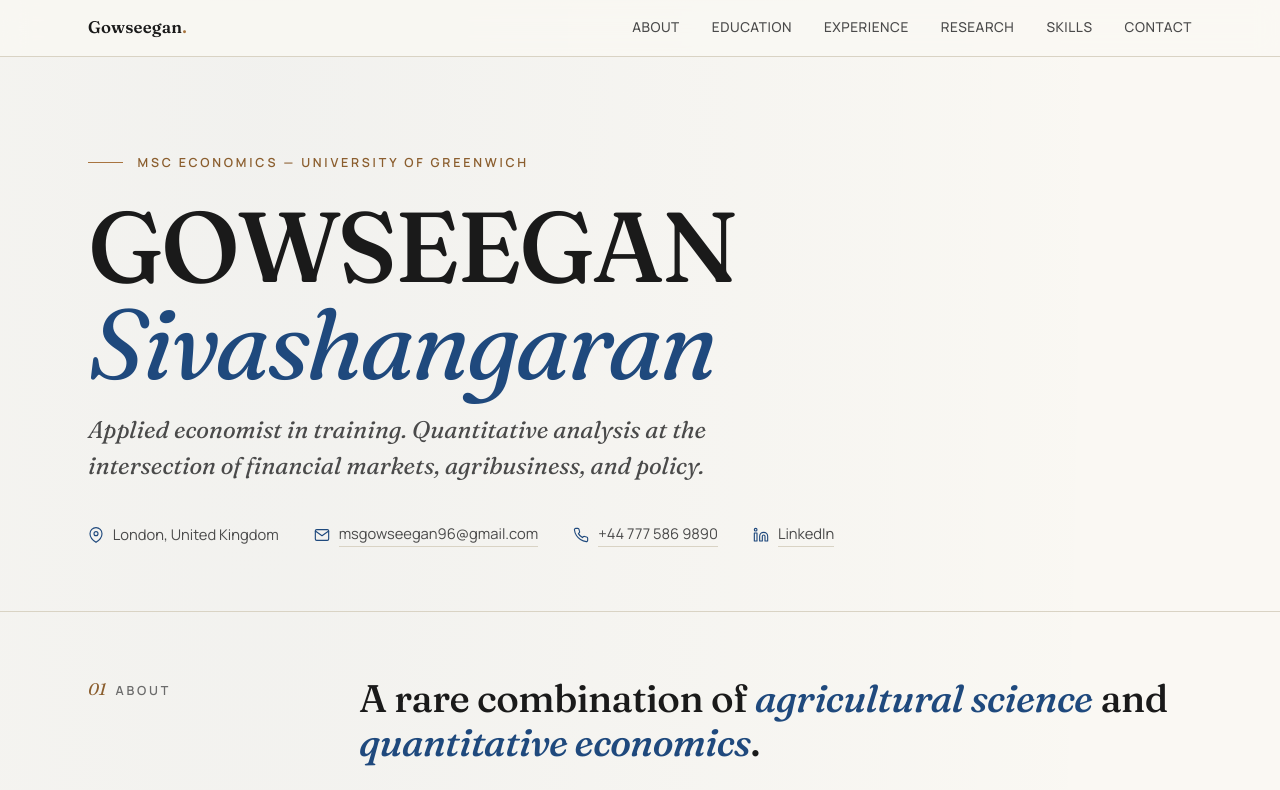
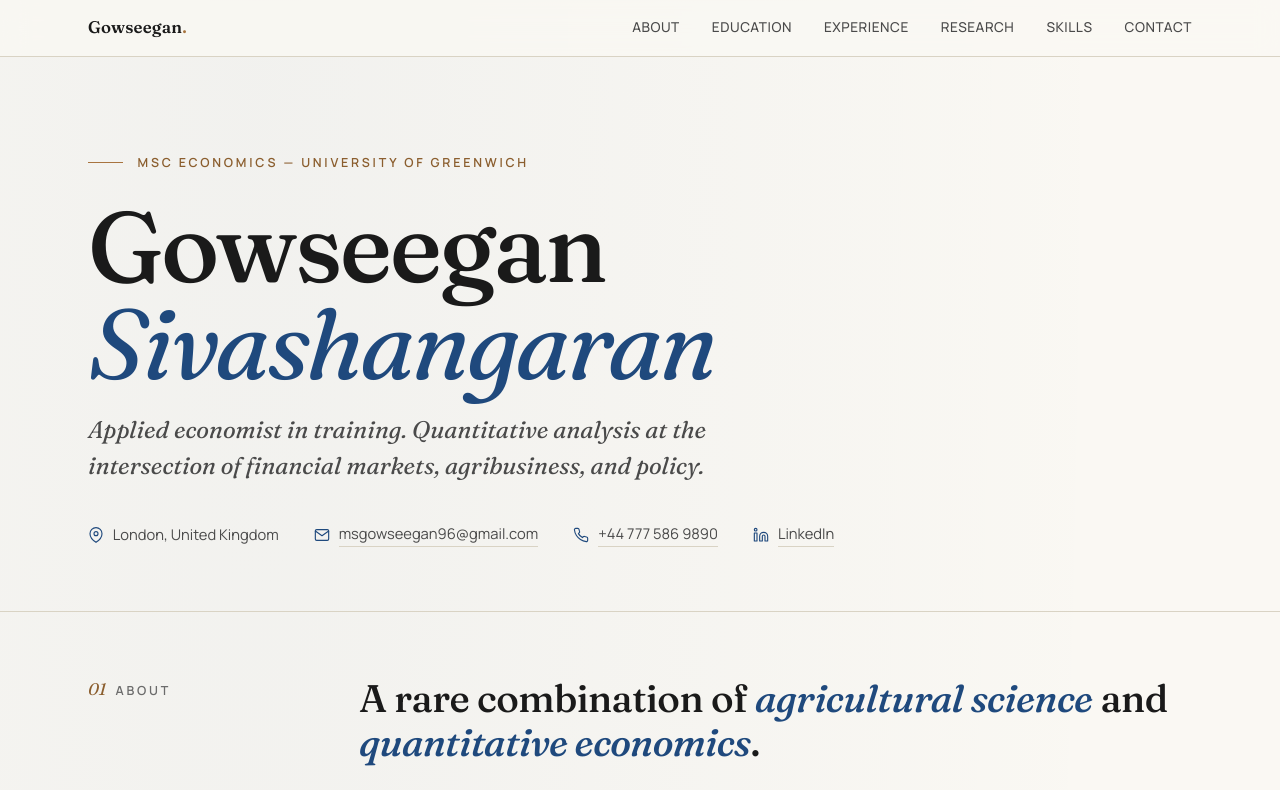
Before and after one commit to gowseegan/gowseegan.github.io, a plain HTML site: page index.html in a window 1280 px wide. Shown: the top 790 px of the page. Drawn offline with Linux system fonts and the light colour scheme.

Commit message:
Update index.html

```diff
--- a/index.html
+++ b/index.html
@@ -514,7 +514,7 @@
   <section class="hero" style="border-top: none;">
     <div class="container">
       <div class="hero-kicker">MSc Economics — University of Greenwich</div>
-      <h1>GOWSEEGAN<br/><em>Sivashangaran</em></h1>
+      <h1>Gowseegan<br/><em>Sivashangaran</em></h1>
       <p class="hero-sub">
         Applied economist in training. Quantitative analysis at the
         intersection of financial markets, agribusiness, and policy.
```
